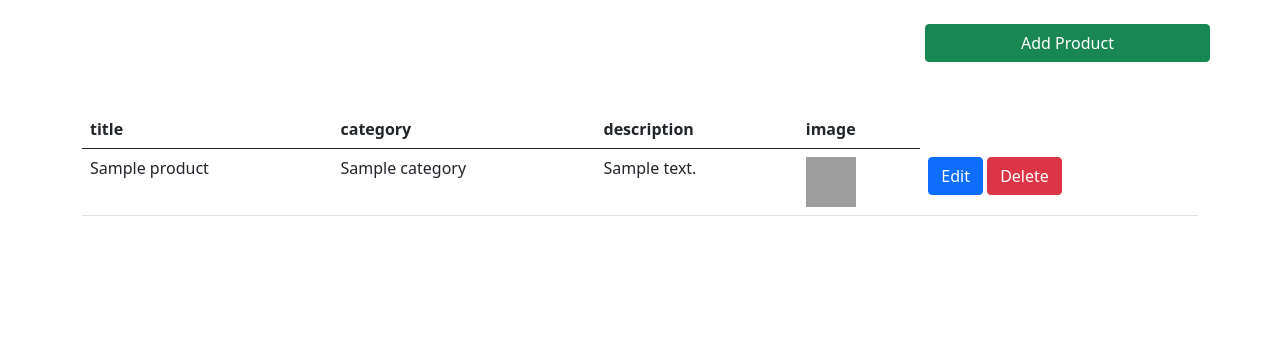
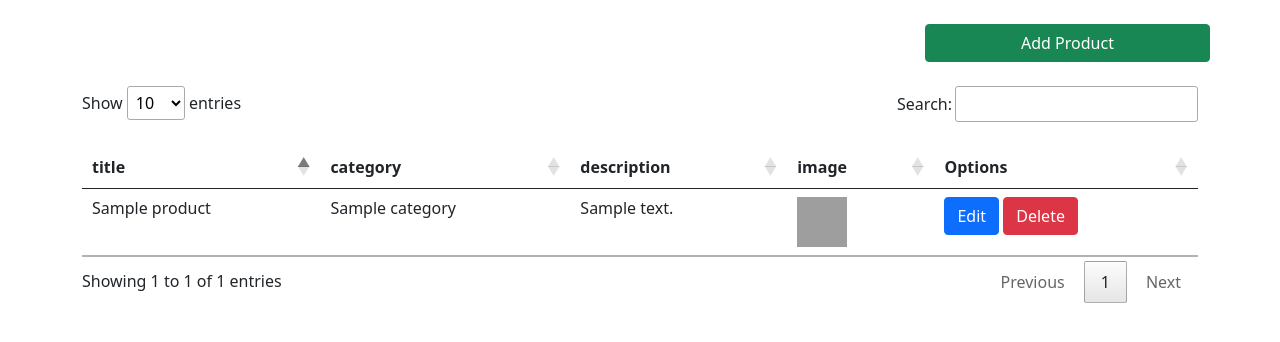
Before and after one commit to Arjunarunachalan/ecommerce, a Node project: template views/admin/view-products.hbs in a window 1280 px wide. Shown: the part 56-398 px from the top of the page. Run offline with Node 20 templates, Linux system fonts and the light colour scheme; the template is opened without the code that fills it: most values are stand-ins (such as "Sample title", 1, 10 or a date in 2020); some libraries are stand-ins or nearby versions; grey boxes are pictures that could not be loaded.

Commit message:
search bar in admin panel

```diff
--- a/views/Layout/layout.hbs
+++ b/views/Layout/layout.hbs
@@ -11,7 +11,10 @@
       integrity="sha384-EVSTQN3/azprG1Anm3QDgpJLIm9Nao0Yz1ztcQTwFspd3yD65VohhpuuCOmLASjC"
       crossorigin="anonymous"
     />
+   <link rel="stylesheet" href="https://cdn.datatables.net/1.13.4/css/jquery.dataTables.css" />
+
       <script src="https://ajax.googleapis.com/ajax/libs/jquery/3.6.3/jquery.min.js"></script>
+      <script src="https://cdn.datatables.net/1.13.4/js/jquery.dataTables.js"></script>
 
     <title>E-commerce</title>
   </head>
--- a/views/admin/view-products.hbs
+++ b/views/admin/view-products.hbs
@@ -1,16 +1,17 @@
 <section>
     <div class="container">
         <div class="row mt-4">
-            <a href="/admin/add-product " class="btn btn-success w-25 ms-auto">Add Product</a>
+            <a href="/admin/add-product " class="btn btn-success w-25 ms-auto mb-4">Add Product</a>
         </div>
 
-        <table class="table mt-5">
+        <table class="table mt-4 pt-4" id="productsTable">
   <thead>
     <tr>
       <th scope="col">title</th>
       <th scope="col">category</th>
       <th scope="col">description</th>
       <th scope="col">image</th>
+      <th>Options</th>
     </tr>
   </thead>
   <tbody>
@@ -31,3 +32,8 @@
 </table>
     </div>
 </section>
+<script>
+  $(document).ready( function () {
+    $('#productsTable').DataTable();
+} );
+</script>
```
